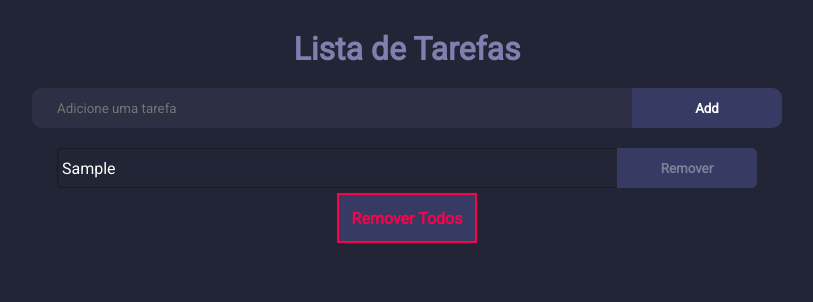
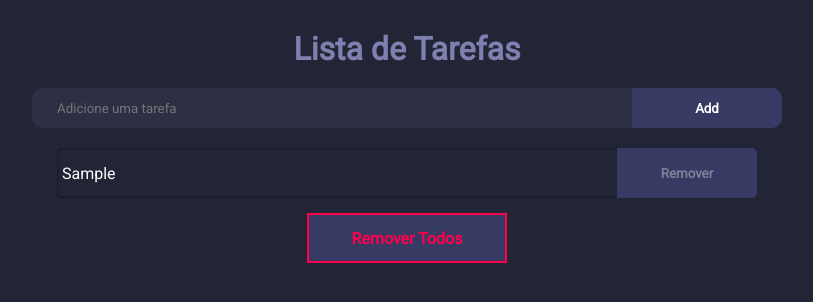
Before and after one commit to AlexSimao/projeto-tarefas, a React (Vite) app: page / in a window 1280 px wide. Both pictures are taken after typing "Sample" into the empty fields and a click on the button "Add". Shown: the top 302 px of the page, without its empty margins (233-1046 px from the left). Built offline with nearby package versions, Linux system fonts and the light colour scheme.

Commit message:
Estilizado os componentes.

```diff
--- a/src/App.css
+++ b/src/App.css
@@ -85,16 +85,34 @@ body {
 
 .lista {
   width: 85%;
+  max-height: 70vh;
+  padding: 0 5px;
 
   display: flex;
   flex-direction: column;
   align-items: center;
   gap: 5px;
+
+  overflow-y: auto;
+
+
+}
+
+.img-tarefas {
+  max-width: 400px;
+}
+
+.lista::-webkit-scrollbar {
+  width: 5px;
+}
+
+.lista::-webkit-scrollbar-thumb {
+  background-color: gray;
 }
 
 .item {
   width: 100%;
-  height: 40px;
+  min-height: 50px;
 
   border-radius: 5px;
 
@@ -110,8 +128,24 @@ body {
 }
 
 .item span {
-  padding: 5px;
+  width: 80%;
+  height: 50px;
+
+  display: flex;
+  align-items: center;
+
+  padding: 0 5px;
   color: #fff;
+
+  overflow-x: auto;
+}
+
+.item span::-webkit-scrollbar {
+  height: 5px;
+}
+
+.item span::-webkit-scrollbar-thumb {
+  background-color: gray;
 }
 
 .item:hover {
@@ -123,27 +157,37 @@ body {
   color: darkgray;
   text-decoration: line-through;
   text-decoration-color: gray;
+  opacity: 50%;
+}
+
+.item.completo button {
+  opacity: 50%;
 }
 
 .item button {
   width: 20%;
-  height: 100%;
+  height: 50px;
 
   border: none;
   background-color: var(--cor3);
 
   color: #ffffff5b;
   font-weight: bold;
+
+  user-select: none;
 }
 
 .item button:hover {
   color: var(--cor4);
   border: 2px solid var(--cor4);
+  opacity: 100%;
 }
 
 .btn-remove-all {
-  height: 50px;
-  width: 80px;
+  min-height: 50px;
+  width: 25%;
+  max-width: 200px;
+  margin-top: 10px;
 
   background-color: var(--cor3);
   border: 2px solid var(--cor4);
@@ -151,6 +195,8 @@ body {
   color: var(--cor4);
   font-size: small;
   font-weight: bold;
+
+  user-select: none;
 }
 
 .btn-remove-all:hover {
@@ -167,7 +213,6 @@ body {
   }
 
   .btn-remove-all {
-    width: 140px;
     font-size: medium;
   }
 }
--- a/src/App.jsx
+++ b/src/App.jsx
@@ -35,7 +35,7 @@ function App() {
       </form>
 
       <div className="lista">
-        {lista.length < 1 ? <img src={Icon} /> : lista.map((item, index) => <Item setLista={setLista} lista={lista} index={index} item={item} />)}
+        {lista.length < 1 ? <img className="img-tarefas" src={Icon} /> : lista.map((item, index) => <Item setLista={setLista} lista={lista} index={index} item={item} />)}
 
         {lista.length > 0 ? <button className="btn-remove-all">Remover Todos</button> : ""}
       </div>
--- a/src/componentes/Item.jsx
+++ b/src/componentes/Item.jsx
@@ -2,7 +2,7 @@ function Item({ item, index, lista, setLista }) {
   function clicou(index) {
     const listaAux = [...lista];
     listaAux[index].isCompleted = !listaAux[index].isCompleted;
-    setLista(listaAux)
+    setLista(listaAux);
   }
   return (
     <div key={index} className={item.isCompleted ? "item completo" : "item"}>
```
